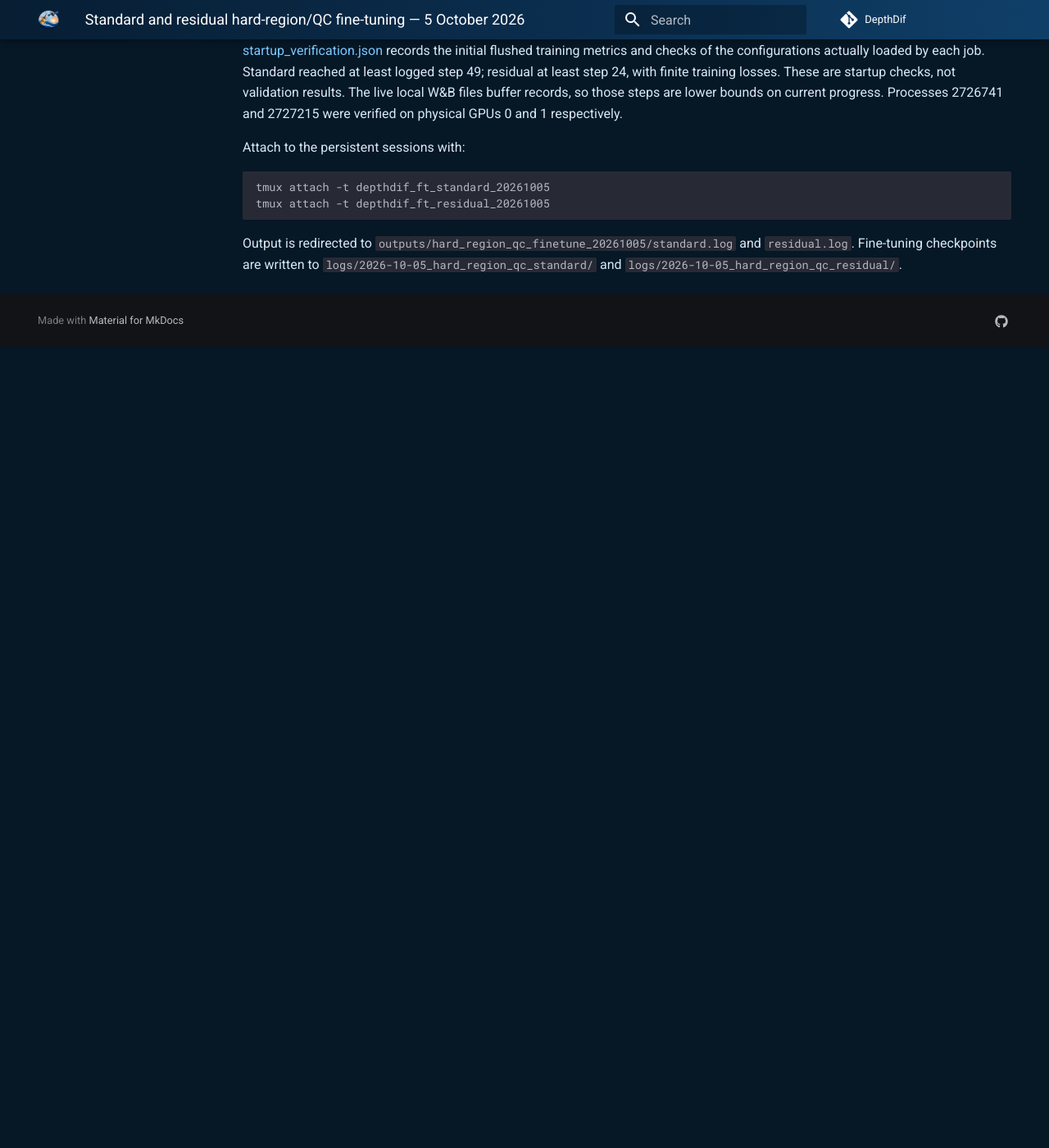
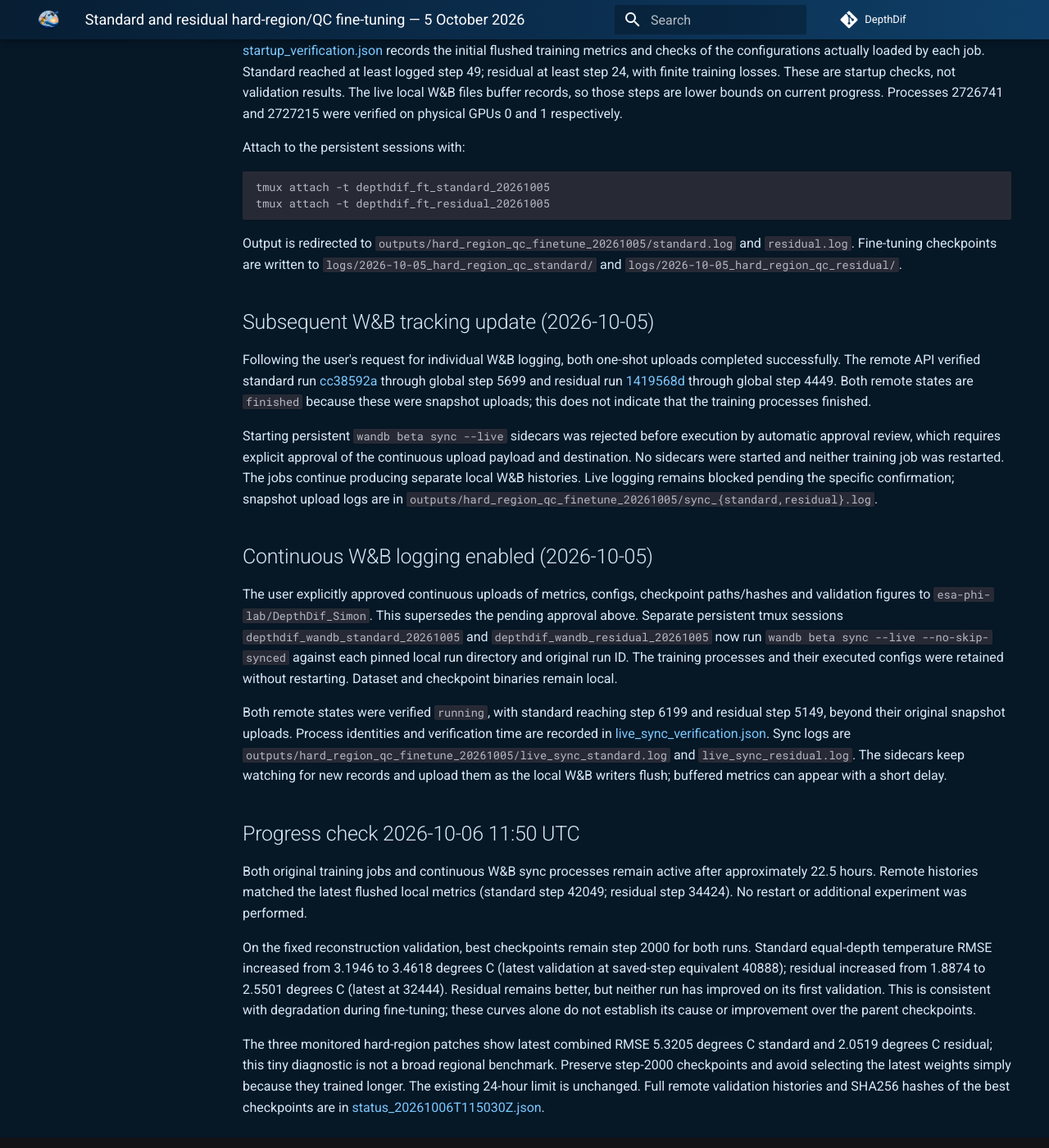
Before and after one commit to simon-donike/DepthDif, an MkDocs documentation site: the page built from docs/experiments/2026-10-05-hard-region-qc-finetune/README.md, in a window 1280 px wide and 1400 px high, scrolled down 2600 px. Shown: the whole window at 82% size. Built offline with MkDocs 1.6.1 and Material for MkDocs 9.7.7, drawn with Linux system fonts in a browser that asks for light colours; comment, search, counter and statistics services are not loaded; before the commit the page ends 3023 px from its top, so only the background shows below that; some of the changed text lies outside the part shown.

Commit message:
experimetns

```diff
--- a/docs/experiments/2026-10-05-hard-region-qc-finetune/README.md
+++ b/docs/experiments/2026-10-05-hard-region-qc-finetune/README.md
@@ -108,8 +108,8 @@ user was asked about uploading to `esa-phi-lab/DepthDif_Simon`; approval is pend
 Both jobs therefore use `offline: true`, `WANDB_MODE=offline`, and `log_model: false`.
 No model/checkpoint binaries or dataset files are configured for upload. Proposed
 online configs and the blocked attempt remain archived; future syncing must wait
-for explicit approval. The URLs in the manifest are planned destinations, not
-evidence of active remote runs.
+for explicit approval. At launch, the URLs in the manifest were planned destinations; see the subsequent
+tracking update below for verified uploads.
 
 The first offline launcher started the standard session, then failed to record its
 PID because a `tmux display-message` target returned an empty string. The live
@@ -137,3 +137,45 @@ Output is redirected to `outputs/hard_region_qc_finetune_20261005/standard.log`
 and `residual.log`. Fine-tuning checkpoints are written to
 `logs/2026-10-05_hard_region_qc_standard/` and
 `logs/2026-10-05_hard_region_qc_residual/`.
+
+## Subsequent W&B tracking update (2026-10-05)
+
+Following the user's request for individual W&B logging, both one-shot uploads
+completed successfully. The remote API verified standard run
+[cc38592a](https://wandb.ai/esa-phi-lab/DepthDif_Simon/runs/cc38592a) through
+global step 5699 and residual run
+[1419568d](https://wandb.ai/esa-phi-lab/DepthDif_Simon/runs/1419568d) through
+global step 4449. Both remote states are `finished` because these were snapshot
+uploads; this does not indicate that the training processes finished.
+
+Starting persistent `wandb beta sync --live` sidecars was rejected before execution
+by automatic approval review, which requires explicit approval of the continuous
+upload payload and destination. No sidecars were started and neither training job
+was restarted. The jobs continue producing separate local W&B histories. Live
+logging remains blocked pending the specific confirmation; snapshot upload logs
+are in `outputs/hard_region_qc_finetune_20261005/sync_{standard,residual}.log`.
+
+## Continuous W&B logging enabled (2026-10-05)
+
+The user explicitly approved continuous uploads of metrics, configs, checkpoint
+paths/hashes and validation figures to `esa-phi-lab/DepthDif_Simon`. This supersedes
+the pending approval above. Separate persistent tmux sessions
+`depthdif_wandb_standard_20261005` and `depthdif_wandb_residual_20261005` now run
+`wandb beta sync --live --no-skip-synced` against each pinned local run directory
+and original run ID. The training processes and their executed configs were retained
+without restarting. Dataset and checkpoint binaries remain local.
+
+Both remote states were verified `running`, with standard reaching step 6199 and
+residual step 5149, beyond their original snapshot uploads. Process identities and
+verification time are recorded in [live_sync_verification.json](live_sync_verification.json).
+Sync logs are `outputs/hard_region_qc_finetune_20261005/live_sync_standard.log` and
+`live_sync_residual.log`. The sidecars keep watching for new records and upload
+them as the local W&B writers flush; buffered metrics can appear with a short delay.
+
+## Progress check 2026-10-06 11:50 UTC
+
+Both original training jobs and continuous W&B sync processes remain active after approximately 22.5 hours. Remote histories matched the latest flushed local metrics (standard step 42049; residual step 34424). No restart or additional experiment was performed.
+
+On the fixed reconstruction validation, best checkpoints remain step 2000 for both runs. Standard equal-depth temperature RMSE increased from 3.1946 to 3.4618 degrees C (latest validation at saved-step equivalent 40888); residual increased from 1.8874 to 2.5501 degrees C (latest at 32444). Residual remains better, but neither run has improved on its first validation. This is consistent with degradation during fine-tuning; these curves alone do not establish its cause or improvement over the parent checkpoints.
+
+The three monitored hard-region patches show latest combined RMSE 5.3205 degrees C standard and 2.0519 degrees C residual; this tiny diagnostic is not a broad regional benchmark. Preserve step-2000 checkpoints and avoid selecting the latest weights simply because they trained longer. The existing 24-hour limit is unchanged. Full remote validation histories and SHA256 hashes of the best checkpoints are in [status_20261006T115030Z.json](status_20261006T115030Z.json).
```
Also changed, not shown: docs/experiments/2026-10-05-hard-region-qc-finetune/experiment.yaml (+25 -3 lines).
